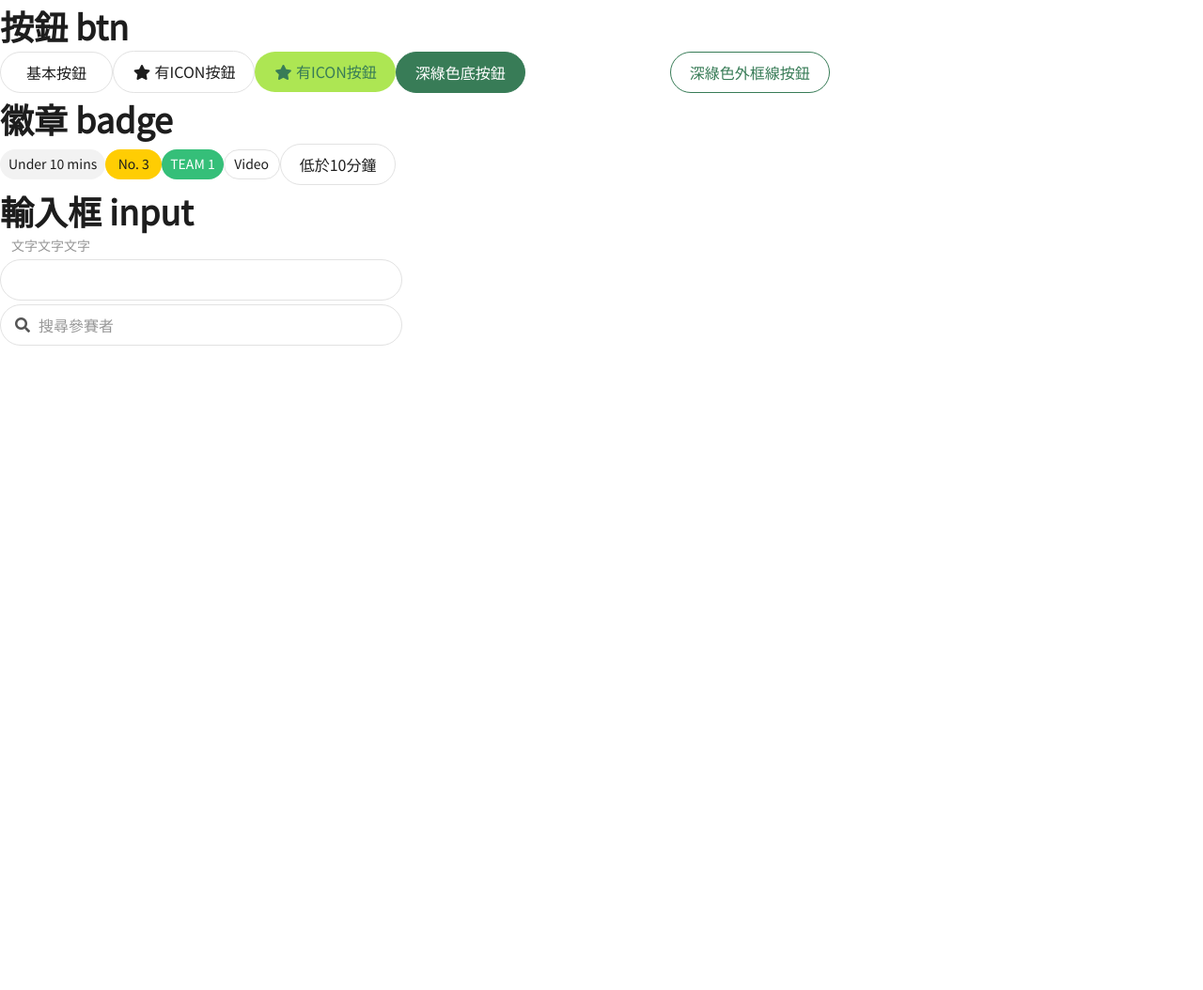
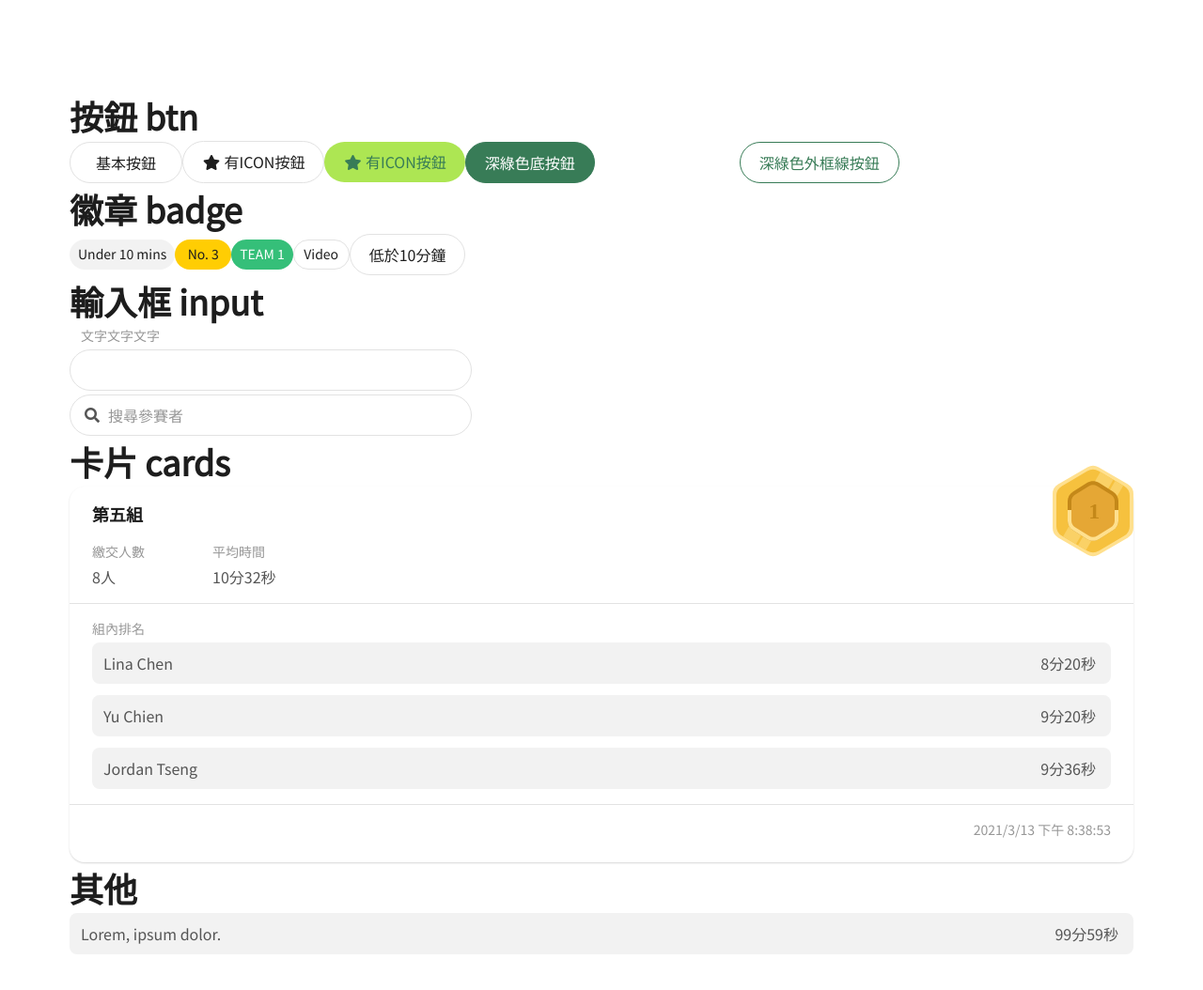
Before and after one commit to yuu-chien/bmi-kata-ranking, a plain HTML site: page components.html in a window 1280 px wide. Shown: the whole page at 94% size. Before the commit the page ends 800 px from the top, so only its background shows below. Drawn offline with Linux system fonts and the light colour scheme.

Commit message:
[ components ] update

```diff
--- a/components.html
+++ b/components.html
@@ -1,22 +1,20 @@
 <!DOCTYPE html>
 <html lang="en">
+
 <head>
     <meta charset="UTF-8" />
     <meta http-equiv="X-UA-Compatible" content="IE=edge" />
     <meta name="viewport" content="width=device-width, initial-scale=1.0" />
     <link rel="preconnect" href="https://fonts.gstatic.com" />
     <link href="https://fonts.googleapis.com/css2?family=Noto+Sans+TC&display=swap" rel="stylesheet" />
-        <link
-            rel="stylesheet"
-            href="https://pro.fontawesome.com/releases/v5.10.0/css/all.css"
-            integrity="sha384-AYmEC3Yw5cVb3ZcuHtOA93w35dYTsvhLPVnYs9eStHfGJvOvKxVfELGroGkvsg+p"
-            crossorigin="anonymous"
-        />
+    <link rel="stylesheet" href="https://pro.fontawesome.com/releases/v5.10.0/css/all.css" integrity="sha384-AYmEC3Yw5cVb3ZcuHtOA93w35dYTsvhLPVnYs9eStHfGJvOvKxVfELGroGkvsg+p" crossorigin="anonymous" />
     <link rel="stylesheet" href="./css/main.min.css" />
     <title>BMI KATA RANKING Components</title>
 </head>
 
 <body>
+    <div class="l-wrap">
+        <div class="c-card__cnt">
             <!-- 按鈕 btn -->
             <h2 class="o-title o-title--lg">按鈕 btn</h2>
             <section style="display: flex; align-items: center">
@@ -69,5 +67,79 @@
                     </div>
                 </div>
             </section>
+            <!-- 卡片 cards -->
+            <h2 class="o-title o-title--lg">卡片 cards</h2>
+            <section>
+                <div class="c-card c-card--medal c-card--fri">
+                    <div class="c-card__tit">
+                        <p class="o-title">第五組</p>
+                        <div class="l-stackWrap">
+                            <div class="l-stackWrap__item">
+                                <div class="l-stack">
+                                    <div class="l-stack__top">
+                                        <p class="o-title o-title--sm o-title--normal o-title--gy">繳交人數</p>
+                                    </div>
+                                    <div class="l-stack__cnt">
+                                        <p class="o-txt">8人</p>
+                                    </div>
+                                </div>
+                            </div>
+                            <div class="l-stackWrap__item">
+                                <div class="l-stack">
+                                    <div class="l-stack__top">
+                                        <p class="o-title o-title--sm o-title--normal o-title--gy">平均時間</p>
+                                    </div>
+                                    <div class="l-stack__cnt">
+                                        <p class="o-txt">10分32秒</p>
+                                    </div>
+                                </div>
+                            </div>
+                        </div>
+                    </div>
+                    <div class="c-card__main">
+                        <div class="l-stack">
+                            <div class="l-stack__top">
+                                <p class="o-title o-title--sm o-title--normal o-title--gy">組內排名</p>
+                            </div>
+                            <div class="l-stack__cnt">
+                                <ul class="l-memberList">
+                                    <li class="l-memberList__item">
+                                        <div class="c-memberClip">
+                                            <div class="c-memberClip__title">Lina Chen</div>
+                                            <div class="c-memberClip__timer">8分20秒</div>
+                                        </div>
+                                    </li>
+                                    <li class="l-memberList__item">
+                                        <div class="c-memberClip">
+                                            <div class="c-memberClip__title">Yu Chien</div>
+                                            <div class="c-memberClip__timer">9分20秒</div>
+                                        </div>
+                                    </li>
+                                    <li class="l-memberList__item">
+                                        <div class="c-memberClip">
+                                            <div class="c-memberClip__title">Jordan Tseng</div>
+                                            <div class="c-memberClip__timer">9分36秒</div>
+                                        </div>
+                                    </li>
+                                </ul>
+                            </div>
+                        </div>
+                    </div>
+                    <div class="c-card__bottom c-card__bottom--r">
+                        <div class="o-txt o-txt--sm o-txt--gy">2021/3/13 下午 8:38:53</div>
+                    </div>
+                </div>
+            </section>
+            <!-- 其他 -->
+            <h2 class="o-title o-title--lg">其他</h2>
+            <section>
+                <div class="c-memberClip">
+                    <div class="c-memberClip__title">Lorem, ipsum dolor.</div>
+                    <div class="c-memberClip__timer">99分59秒</div>
+                </div>
+            </section>
+        </div>
+    </div>
 </body>
+
 </html>
```
Lines whose indentation alone changed are shown as unchanged.
